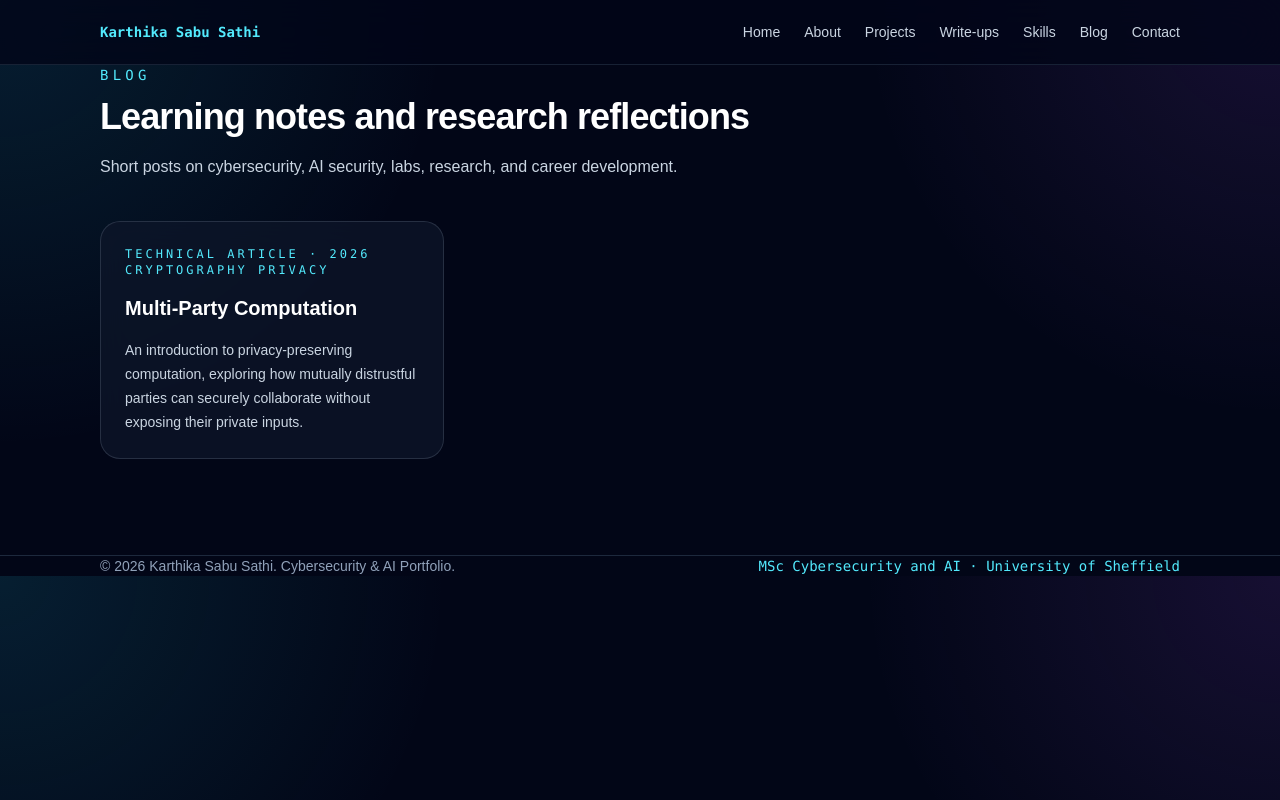
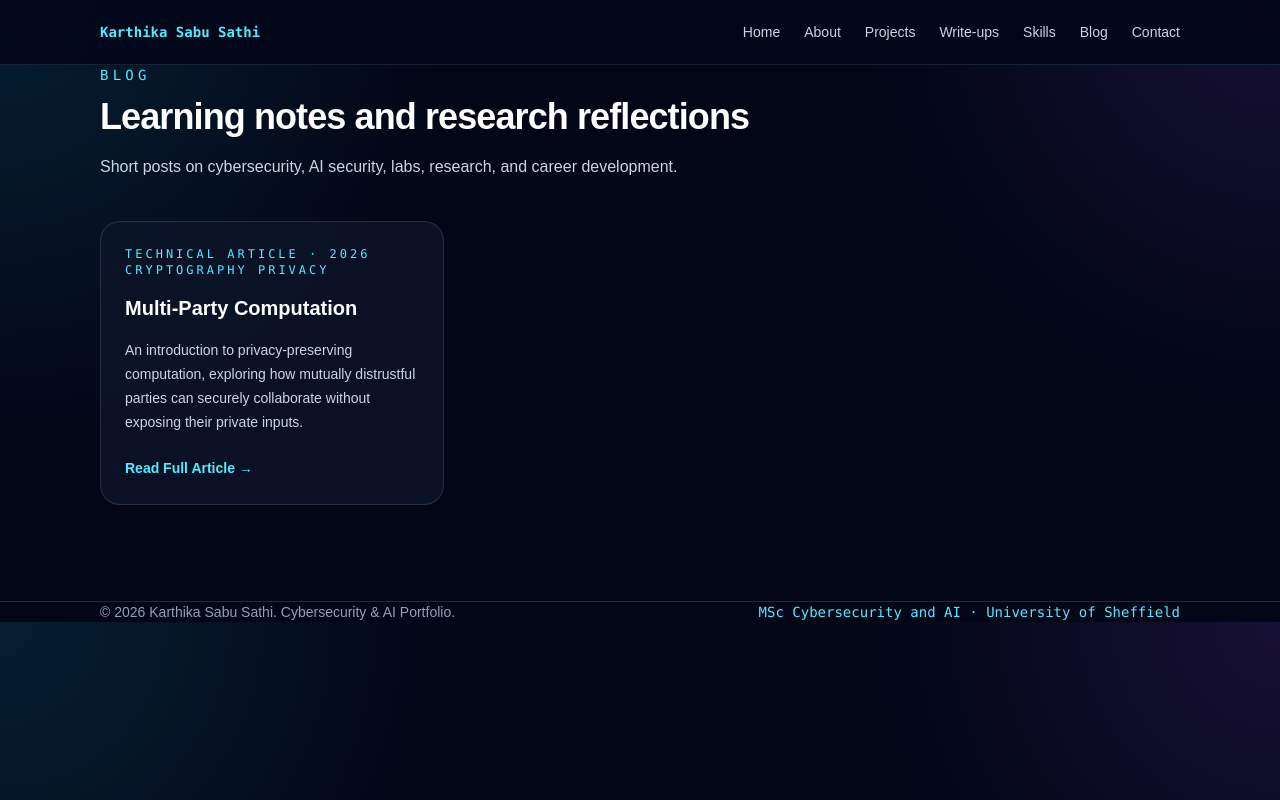
Before and after one commit to Karthikaaah/karthika-portfolio, a Next.js app: page /blog in a window 1280 px wide. Built offline with nearby package versions, Linux system fonts and the light colour scheme.

Commit message:
Update page.tsx

```diff
--- a/app/blog/page.tsx
+++ b/app/blog/page.tsx
@@ -9,6 +9,7 @@ const posts = [
     content:"Privacy",
     summary:
       "An introduction to privacy-preserving computation, exploring how mutually distrustful parties can securely collaborate without exposing their private inputs.",
+    link: "https://app.notion.com/p/Multi-Party-Computation-MPC-3d798fdc1c2f80ad8ad5cc58e5cca561?pvs=18",
   },
 
 
@@ -35,6 +36,14 @@ export default function BlogPage() {
             <p className="mt-4 text-sm leading-6 text-slate-300">
               {post.summary}
             </p>
+            <a
+  href={post.link}
+  target="_blank"
+  rel="noopener noreferrer"
+  className="mt-6 inline-block text-sm font-semibold text-cyan-300 hover:text-cyan-200 transition-colors"
+>
+  Read Full Article →
+</a>
           </article>
         ))}
       </div>
```
